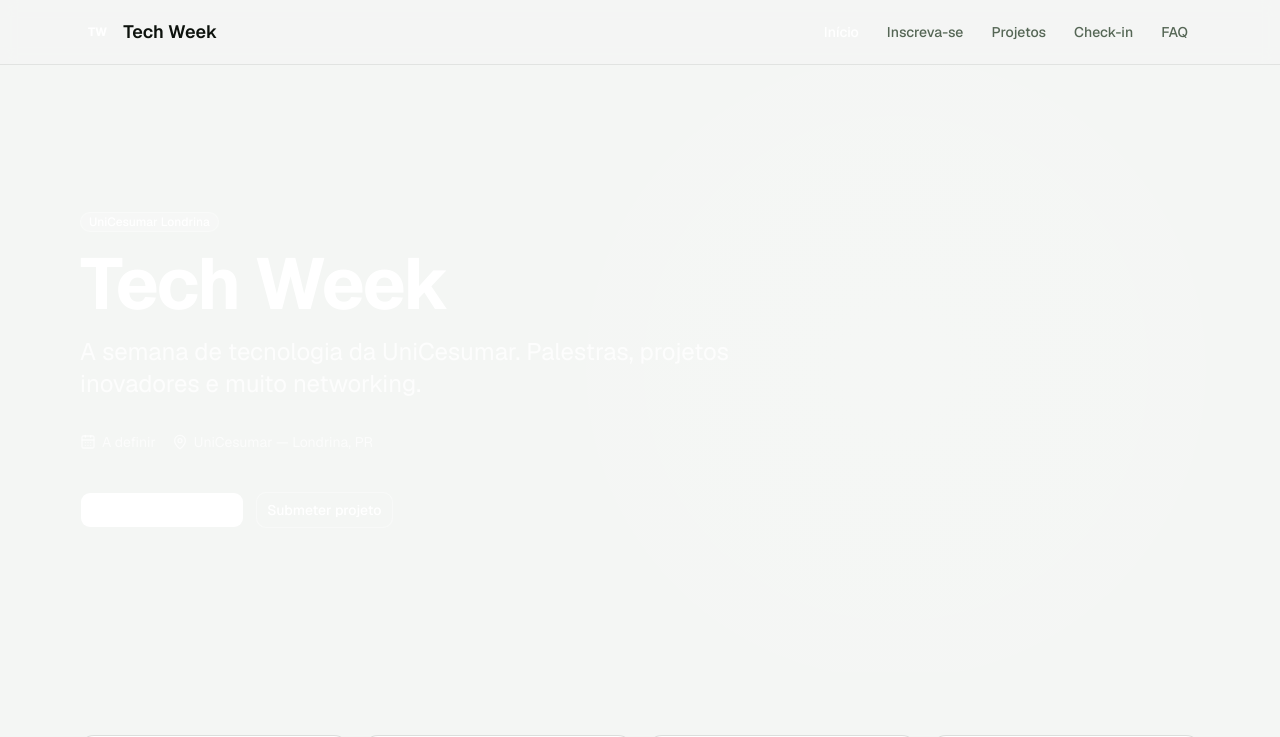
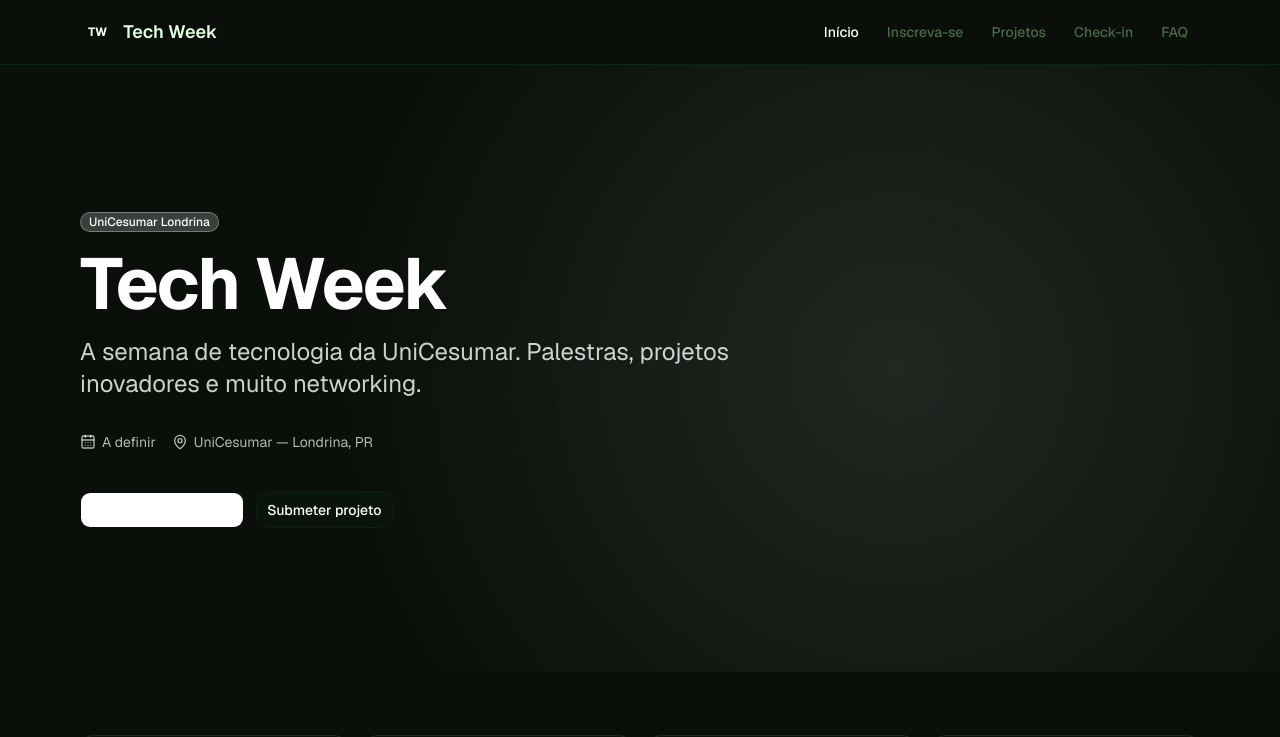
Before and after one commit to gcastrodev/tech-week-client, a Next.js app: page / in a window 1280 px wide. Shown: the top 737 px of the page. Built offline with nearby package versions, Linux system fonts and the light colour scheme.

Commit message:
feat: add ThemeProvider with dark mode default and localStorage persistence

```diff
--- a/src/app/layout.tsx
+++ b/src/app/layout.tsx
@@ -2,6 +2,7 @@
 import { Geist, Geist_Mono } from "next/font/google"
 import "./globals.css"
 import { Toaster } from "@/components/ui/sonner"
+import { ThemeProvider } from "@/components/theme-provider"
 
 const geistSans = Geist({
   variable: "--font-geist-sans",
@@ -24,13 +25,12 @@
   children: React.ReactNode
 }>) {
   return (
-    <html
-      lang="pt-BR"
-      className={`${geistSans.variable} ${geistMono.variable} h-full antialiased`}
-    >
+    <html lang="pt-BR" className={`${geistSans.variable} ${geistMono.variable} h-full antialiased dark`}>
       <body className="min-h-full flex flex-col">
-        {children}
-        <Toaster richColors position="top-right" />
+        <ThemeProvider>
+          {children}
+          <Toaster richColors position="top-right" />
+        </ThemeProvider>
       </body>
     </html>
   )
--- /dev/null
+++ b/src/components/theme-provider.tsx
@@ -0,0 +1,43 @@
+"use client"
+
+import { createContext, useContext, useEffect, useState } from "react"
+
+type Theme = "dark" | "light"
+
+const ThemeContext = createContext<{
+  theme: Theme
+  toggle: () => void
+}>({ theme: "dark", toggle: () => {} })
+
+export function ThemeProvider({ children }: { children: React.ReactNode }) {
+  const [theme, setTheme] = useState<Theme>("dark")
+
+  useEffect(() => {
+    const saved = localStorage.getItem("theme") as Theme | null
+    if (saved) setTheme(saved)
+  }, [])
+
+  useEffect(() => {
+    const root = document.documentElement
+    if (theme === "dark") {
+      root.classList.add("dark")
+    } else {
+      root.classList.remove("dark")
+    }
+    localStorage.setItem("theme", theme)
+  }, [theme])
+
+  function toggle() {
+    setTheme((t) => (t === "dark" ? "light" : "dark"))
+  }
+
+  return (
+    <ThemeContext.Provider value={{ theme, toggle }}>
+      {children}
+    </ThemeContext.Provider>
+  )
+}
+
+export function useTheme() {
+  return useContext(ThemeContext)
+}
```
